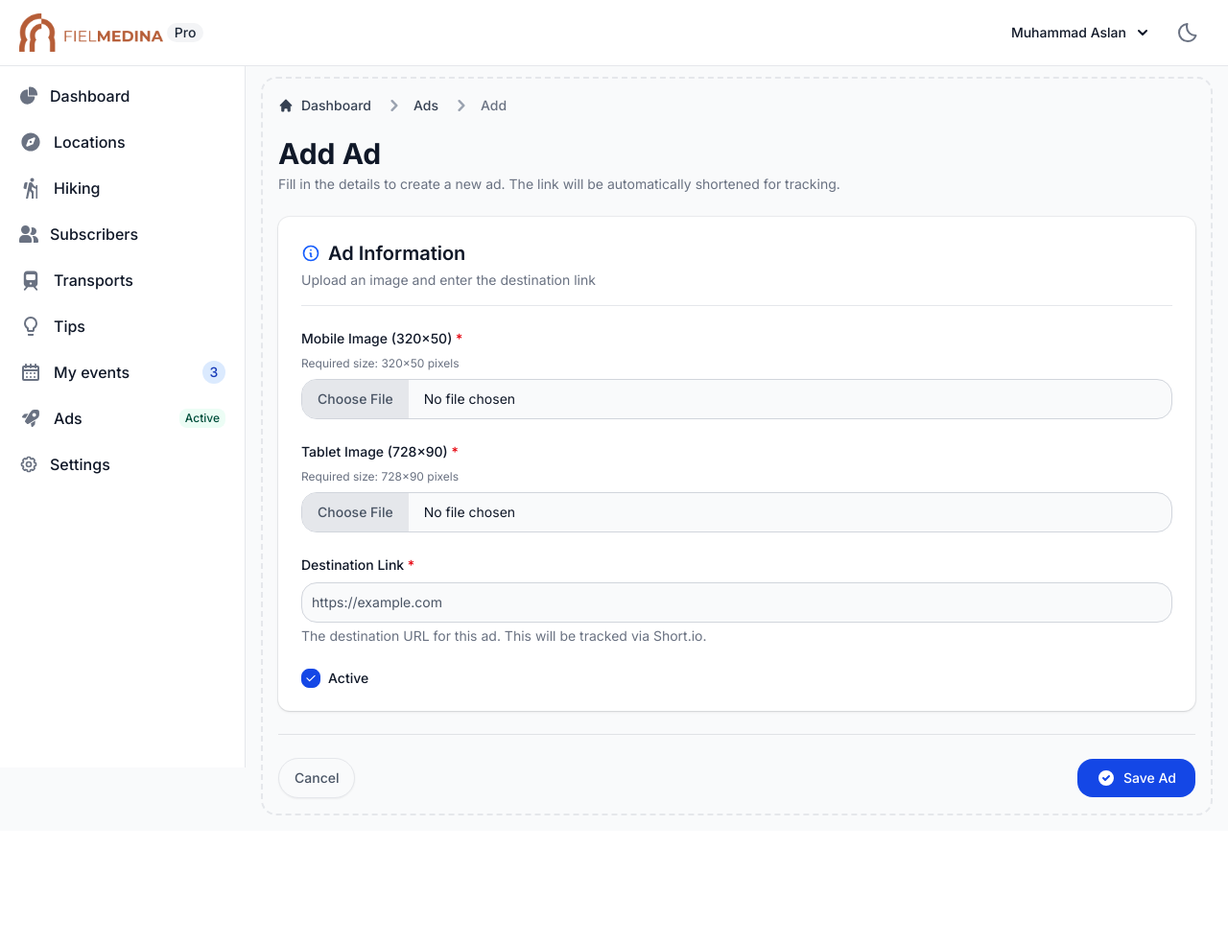
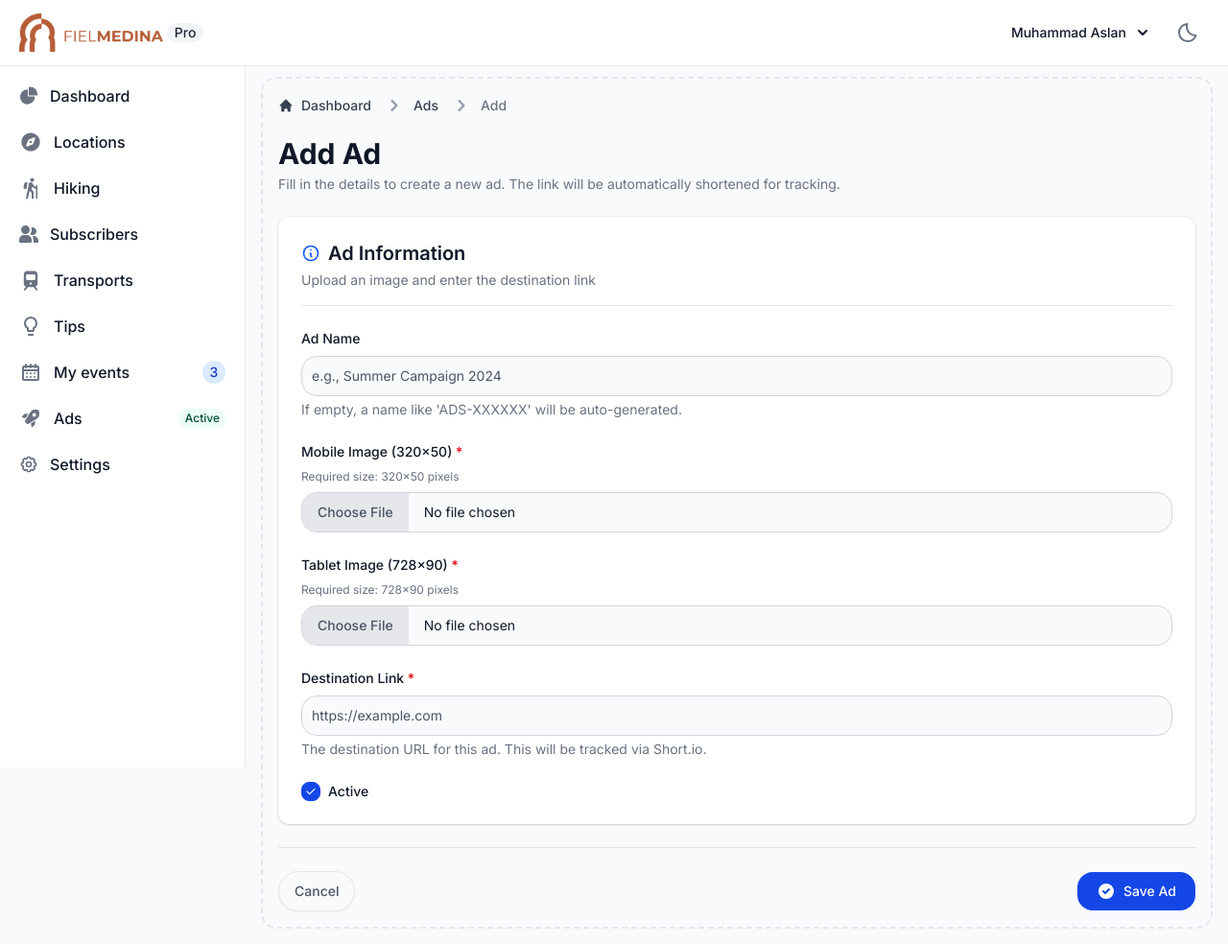
Before and after one commit to akenore/FielMedinaAPI, a Django app: page /ads/create/ in a window 1280 px wide. Shown: the whole page at 96% size. Before the commit the page ends 850 px from the top, so only its background shows below. Run offline with Django 5.2, Linux system fonts and the light colour scheme; a user stored in the database is signed in; parts of the project's set-up code (start-up, migrations or seed data) failed here and were passed over; some libraries are stand-ins or nearby versions.

Commit message:
update traking ads and events

```diff
--- a/guard/forms.py
+++ b/guard/forms.py
@@ -785,6 +785,16 @@ ImageHikingFormSet = inlineformset_factory(
 
 
 class AdForm(FlowbiteFormMixin, forms.ModelForm):
+    name = forms.CharField(
+        label=_("Ad Name"),
+        required=False,
+        widget=forms.TextInput(
+            attrs={
+                "placeholder": _("e.g., Summer Campaign 2024"),
+            }
+        ),
+        help_text=_("If empty, a name like 'ADS-XXXXXX' will be auto-generated."),
+    )
     link = forms.URLField(
         label=_("Destination Link"),
         required=True,
@@ -800,7 +810,7 @@ class AdForm(FlowbiteFormMixin, forms.ModelForm):
 
     class Meta:
         model = Ad
-        fields = ["image_mobile", "image_tablet", "link", "is_active"]
+        fields = ["name", "image_mobile", "image_tablet", "link", "is_active"]
         widgets = {
             "image_mobile": forms.FileInput(attrs={"accept": "image/*"}),
             "image_tablet": forms.FileInput(attrs={"accept": "image/*"}),
--- a/guard/models.py
+++ b/guard/models.py
@@ -9,6 +9,7 @@ from django.dispatch import receiver
 from django.utils import timezone
 from django.utils.translation import gettext_lazy as _
 from tinymce.models import HTMLField
+from django.core.files.uploadedfile import UploadedFile
 from shared.models import OptimizedImageModel
 from shared.utils import optimize_image
 
@@ -400,13 +401,19 @@ class Ad(models.Model):
         verbose_name_plural = _("Ads")
 
     def save(self, *args, **kwargs):
+        # Auto-generate name if empty
+        if not self.name:
+            # Generate a 6-character unique reference
+            ref = uuid.uuid4().hex[:6].upper()
+            self.name = f"ADS-{ref}"
+
         # Optimize images on save
         for field_name in ["image_mobile", "image_tablet"]:
             field = getattr(self, field_name)
 
             # Use shared utility to optimize image
-            # Only process if we have a file and it's likely a new upload (not just pk check)
-            if field and (not self.pk or hasattr(field, "file")):
+            # Only process if it's a new upload (isinstance UploadedFile)
+            if field and isinstance(field.file, UploadedFile):
                 optimized = optimize_image(field)
                 if optimized:
                     _, content = optimized
@@ -423,7 +430,7 @@ class Ad(models.Model):
         super().save(*args, **kwargs)
 
     def __str__(self):
-        return self.link
+        return self.name or self.link
 
 
 @receiver(post_delete, sender=Ad)
--- a/guard/templates/guard/views/ads/index.html
+++ b/guard/templates/guard/views/ads/index.html
@@ -77,6 +77,21 @@
             </div>
 
             <div class="grid grid-cols-1 gap-6">
+                <!-- Ad Name -->
+                <div>
+                    <label for="{{ form.name.id_for_label }}" class="block mb-2 text-sm font-medium text-gray-900 dark:text-white">
+                        {{ form.name.label }}
+                        {% if form.name.field.required %}<span class="text-red-600">*</span>{% endif %}
+                    </label>
+                    {{ form.name }}
+                    {% if form.name.errors %}
+                        <p class="mt-2 text-sm text-red-600 dark:text-red-500">{{ form.name.errors.0 }}</p>
+                    {% endif %}
+                    {% if form.name.help_text %}
+                        <p class="mt-1 text-sm text-gray-500 dark:text-gray-400">{{ form.name.help_text }}</p>
+                    {% endif %}
+                </div>
+
                 <!-- Mobile Image Upload -->
                 <div>
                     <label for="{{ form.image_mobile.id_for_label }}" class="block mb-2 text-sm font-medium text-gray-900 dark:text-white">
--- a/guard/templates/guard/views/ads/partials/tracking.html
+++ b/guard/templates/guard/views/ads/partials/tracking.html
@@ -8,7 +8,7 @@
     <div class="flex flex-col md:flex-row justify-between items-center mb-6 gap-4">
         <div>
             <h1 class="text-2xl font-bold text-gray-900 dark:text-white">
-                {% trans "Analytics for:" %} {{ page_title|default:"Item" }}
+                {% trans "Analytics for:" %} {{ object.name }}
             </h1>
             {% comment %} <p class="text-sm text-gray-500 dark:text-gray-400">
                 <a href="{{ object.short_link }}" target="_blank" class="text-brand hover:underline">{{ object.short_link }}</a>
--- a/static/main.css
+++ b/static/main.css
@@ -1904,12 +1904,6 @@
   .border-gray-300 {
     border-color: var(--color-gray-300);
   }
-  .border-gray-700 {
-    border-color: var(--color-gray-700);
-  }
-  .border-gray-800 {
-    border-color: var(--color-gray-800);
-  }
   .border-gray-900\/10 {
     border-color: color-mix(in srgb, oklch(21% 0.034 264.665) 10%, transparent);
     @supports (color: color-mix(in lab, red, red)) {
@@ -1992,12 +1986,6 @@
   .bg-gray-100 {
     background-color: var(--color-gray-100);
   }
-  .bg-gray-800 {
-    background-color: var(--color-gray-800);
-  }
-  .bg-gray-900 {
-    background-color: var(--color-gray-900);
-  }
   .bg-gray-900\/50 {
     background-color: color-mix(in srgb, oklch(21% 0.034 264.665) 50%, transparent);
     @supports (color: color-mix(in lab, red, red)) {
@@ -2012,12 +2000,6 @@
   }
   .bg-green-500 {
     background-color: var(--color-green-500);
-  }
-  .bg-green-500\/10 {
-    background-color: color-mix(in srgb, oklch(72.3% 0.219 149.579) 10%, transparent);
-    @supports (color: color-mix(in lab, red, red)) {
-      background-color: color-mix(in oklab, var(--color-green-500) 10%, transparent);
-    }
   }
   .bg-green-700 {
     background-color: var(--color-green-700);
@@ -2454,9 +2436,6 @@
       color: var(--color-heading);
     }
   }
-  .text-blue-400 {
-    color: var(--color-blue-400);
-  }
   .text-blue-500 {
     color: var(--color-blue-500);
   }
@@ -2501,9 +2480,6 @@
   }
   .text-gray-900 {
     color: var(--color-gray-900);
-  }
-  .text-green-400 {
-    color: var(--color-green-400);
   }
   .text-green-500 {
     color: var(--color-green-500);
```
Also changed, not shown: guard/templates/guard/views/ads/list.html (+12 -2 lines), db.sqlite3, upload/ads/mobile/a0a837b1-f79d-4878-9cec-d2e896558cf3.jpg (added), upload/ads/tablet/d6953d14-dae5-49c0-b5be-0dd0cd6db1f4.jpg (added).
